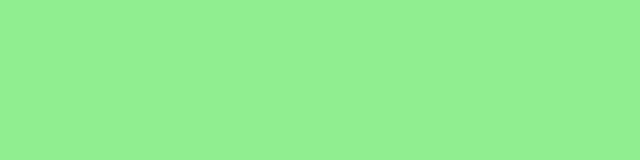
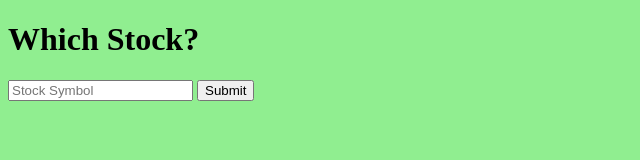
Before and after one commit to emadhaque/emadhaque, a plain HTML site: page index.html in a window 1280 px wide. Shown: the whole page, without its empty margins (0-640 px from the left). Drawn offline with Linux system fonts and the light colour scheme.

Commit message:
Update index.html

```diff
--- a/index.html
+++ b/index.html
@@ -12,6 +12,9 @@
 </head>
 
 <body>
+   <h1> Which Stock?</h1>
+   <input type="text" placeholder="Stock Symbol" required>
+   <button type="submit">Submit</button>
 
 </body>
 
```
